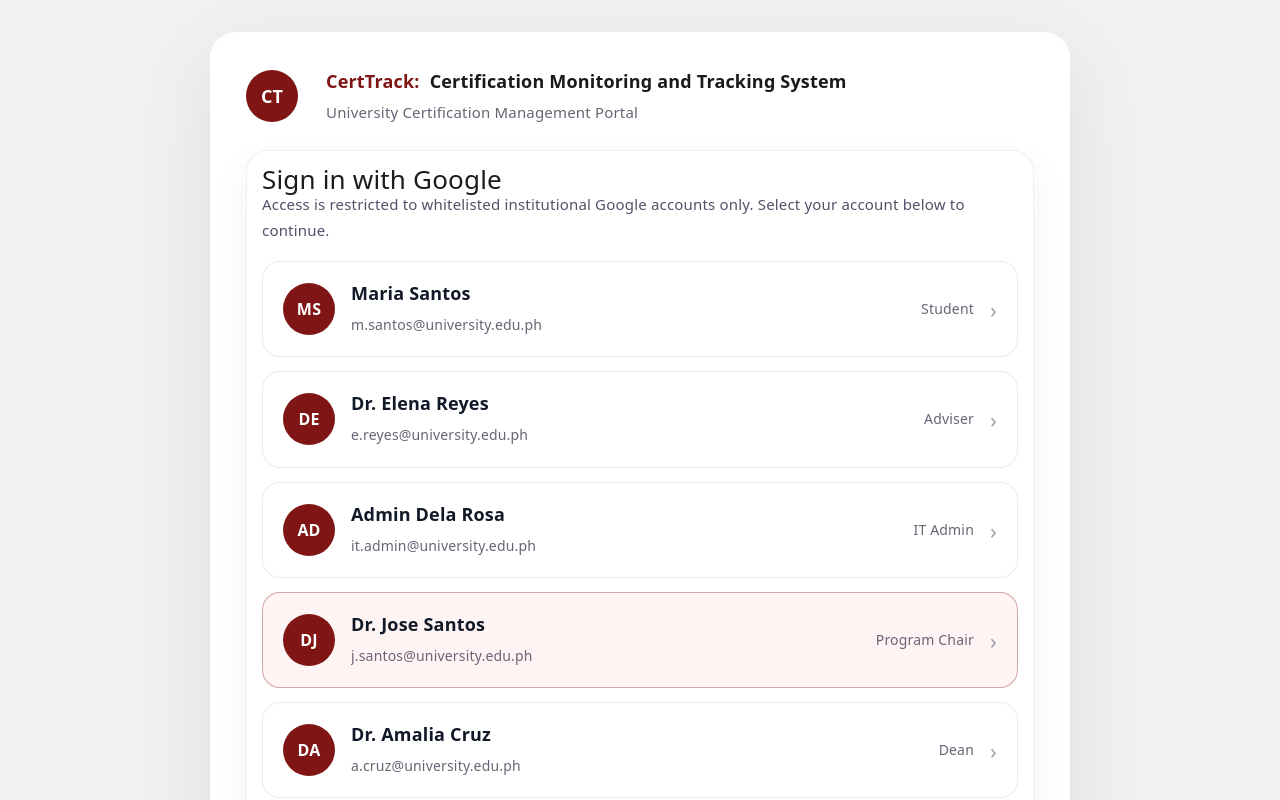
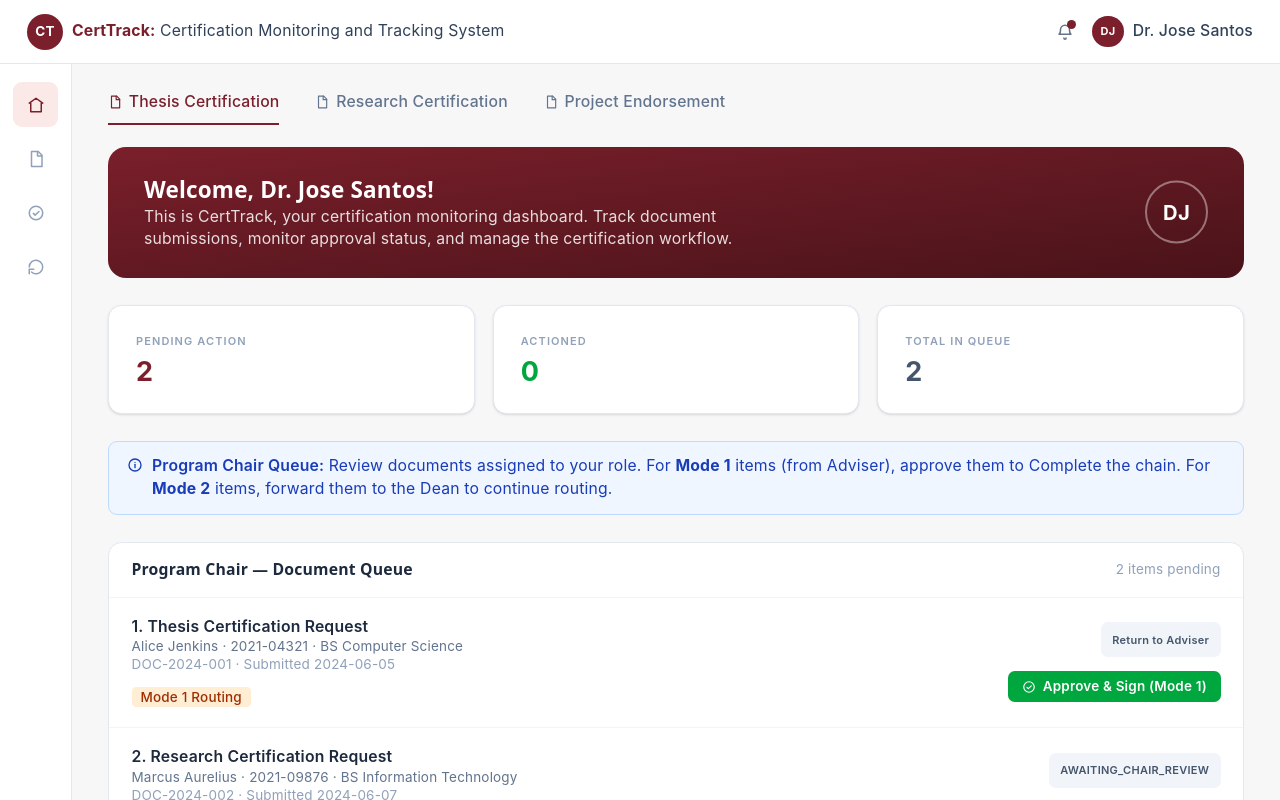
Before and after one commit to jaeee2428/FREC-Monitoring-System, a React (Vite) app in the folder frontend/: page / in a window 1280 px wide. Both pictures are taken after a click on the button 640 px from the left and 639 px from the top of the page. Shown: the top 800 px of the page. Built offline with nearby package versions, Linux system fonts and the light colour scheme.

Commit message:
Update dashboard, login page, accounts and app
+ included data accounts function for program chair
+ loginpage also included isProgramChairRole login
+ mock data accounts

```diff
--- a/frontend/src/App.jsx
+++ b/frontend/src/App.jsx
@@ -1,7 +1,8 @@
 import { useEffect, useState } from 'react'
 import './App.css'
-import { isAdviserRole } from './data/accounts.js'
+import { isAdviserRole, isProgramChairRole } from './data/accounts.js'
 import AdviserDashboard from './pages/adviser/dashboard.jsx'
+import ProgramChairDashboard from './pages/program-chair/dashboard.jsx'
 import LoginPage from './pages/LoginPage.jsx'
 
 const SESSION_KEY = 'mockSession'
@@ -50,10 +51,17 @@ function App() {
     setSession(null)
   }
 
+  // 1. If logged in as Adviser, show the Adviser Dashboard
   if (session && isAdviserRole(session.role)) {
     return <AdviserDashboard user={session} onLogout={handleSignOut} />
   }
 
+  // 2. UPDATED: If logged in as Program Chair, show your new ProgramChairDashboard
+  if (session && isProgramChairRole(session.role)) {
+    return <ProgramChairDashboard user={session} onLogout={handleSignOut} />
+  }
+
+  // 3. If not logged in at all, show the Login Page
   return <LoginPage onSignIn={handleSignIn} />
 }
 
--- a/frontend/src/data/accounts.js
+++ b/frontend/src/data/accounts.js
@@ -42,3 +42,7 @@ export const defaultAccount = accounts[0]
 export function isAdviserRole(role) {
     return ['adviser', 'advisor'].includes(role?.toLowerCase())
 }
+
+export function isProgramChairRole(role) {
+    return role?.toLowerCase() === 'program chair'
+}
--- a/frontend/src/pages/LoginPage.jsx
+++ b/frontend/src/pages/LoginPage.jsx
@@ -1,6 +1,7 @@
 import { useEffect, useState } from 'react'
 import AuthCard from '../components/AuthCard'
-import { accounts, defaultAccount, isAdviserRole } from '../data/accounts'
+import { accounts, defaultAccount, isAdviserRole, isProgramChairRole } from '../data/accounts'
+
 
 function LoginPage({ onSignIn }) {
     const [selectedAccount, setSelectedAccount] = useState(() => {
@@ -23,7 +24,7 @@ function LoginPage({ onSignIn }) {
     const handleAccountClick = (account) => {
         setSelectedAccount(account)
 
-        if (isAdviserRole(account.role)) {
+        if (isAdviserRole(account.role) || isProgramChairRole(account.role)) {
             onSignIn(account)
         }
     }
@@ -70,8 +71,8 @@ function LoginPage({ onSignIn }) {
                 </div>
 
                 <div className="session-note">
-                    {isAdviserRole(selectedAccount.role)
-                        ? `Adviser account selected — click "${selectedAccount.name}" to open the dashboard.`
+                    {isAdviserRole(selectedAccount.role) || isProgramChairRole(selectedAccount.role)
+                        ? `Whitelisted account selected — click "${selectedAccount.name}" to open the dashboard.`
                         : `Mock signed-in account: ${selectedAccount.name} — ${selectedAccount.email}`}
                 </div>
             </div>
--- a/frontend/src/pages/program-chair/dashboard.jsx
+++ b/frontend/src/pages/program-chair/dashboard.jsx
@@ -0,0 +1,188 @@
+import React, { useState } from "react";
+import "../../App.css";
+import DashboardLayout from "../../layouts/DashboardLayout";
+import { StatCard } from "../../components/StatCard";
+import { InfoIcon, CheckCircleIcon, ArrowRightCircleIcon } from "../../components/icons";
+
+// Initial mock data simulating queue items passed forward to the Program Chair
+const INITIAL_QUEUE = [
+  {
+    id: "DOC-2024-001",
+    title: "Thesis Certification Request",
+    student: "Alice Jenkins",
+    studentNo: "2021-04321",
+    program: "BS Computer Science",
+    submitted: "2024-06-05",
+    status: "Return to Adviser", // PBI-23 AC1 status
+    mode: 1, // Mode 1 item
+  },
+  {
+    id: "DOC-2024-002",
+    title: "Research Certification Request",
+    student: "Marcus Aurelius",
+    studentNo: "2021-09876",
+    program: "BS Information Technology",
+    submitted: "2024-06-07",
+    status: "AWAITING_CHAIR_REVIEW", // PBI-24 AC1 status
+    mode: 2, // Mode 2 item
+  },
+];
+
+export default function ProgramChairDashboard({
+  user = { name: "Dr. Jose Santos", initials: "JS" },
+  onLogout
+}) {
+  const [activeTab, setActiveTab] = useState(0);
+  const [queue, setQueue] = useState(INITIAL_QUEUE);
+  const [toast, setToast] = useState(null);
+
+  // Helper to trigger feedback banner
+  const showToast = (message) => {
+    setToast(message);
+    window.setTimeout(() => setToast(null), 2200);
+  };
+
+  // PBI-23 AC2: Approval sets status to "COMPLETED"
+  const approveAndSignMode1 = (id) => {
+    const doc = queue.find((d) => d.id === id);
+    setQueue((prev) =>
+      prev.map((d) => (d.id === id ? { ...d, status: "COMPLETED" } : d))
+    );
+    showToast(`Approved & Signed: ${doc.title} marked as COMPLETED.`);
+  };
+
+  // PBI-24 AC2: Forwarding advances status toward Dean review
+  const forwardMode2 = (id) => {
+    const doc = queue.find((d) => d.id === id);
+    setQueue((prev) =>
+      prev.map((d) => (d.id === id ? { ...d, status: "FORWARDED-DEAN" } : d))
+    );
+    showToast(`Forwarded: ${doc.title} advanced to Dean Review.`);
+  };
+
+  // Status-based counts
+  const pendingCount = queue.filter(
+    (d) => d.status === "Return to Adviser" || d.status === "AWAITING_CHAIR_REVIEW"
+  ).length;
+
+  const actionedCount = queue.filter(
+    (d) => d.status === "COMPLETED" || d.status === "FORWARDED-DEAN"
+  ).length;
+
+  // Filter queue to display only relevant items
+  const activeQueueItems = queue.filter(
+    (d) => d.status === "Return to Adviser" || d.status === "AWAITING_CHAIR_REVIEW"
+  );
+
+  return (
+    <DashboardLayout
+      userName={user.name}
+      userInitials={user.initials}
+      activeTab={activeTab}
+      onTabChange={setActiveTab}
+      showAddButton={false} // Chairs usually don't initiate submissions
+      onLogout={onLogout}
+    >
+      {/* Welcome Banner */}
+      <div className="relative mb-6 overflow-hidden rounded-2xl bg-gradient-to-br from-[#7a1f2b] to-[#4a1319] px-8 py-6 text-white">
+        <h1 className="!m-0 !text-xl !font-bold !text-white">Welcome, {user.name}!</h1>
+        <p className="mt-1 max-w-xl text-sm text-white/85">
+          This is CertTrack, your certification monitoring dashboard. Track document
+          submissions, monitor approval status, and manage the certification workflow.
+        </p>
+        <div className="absolute right-8 top-1/2 flex h-14 w-14 -translate-y-1/2 items-center justify-center rounded-full border-2 border-white/40 text-lg font-bold">
+          {user.initials}
+        </div>
+      </div>
+
+      {/* Analytics Counter Row */}
+      <div className="mb-6 flex gap-4">
+        <StatCard label="PENDING ACTION" value={pendingCount} valueColor="text-[#7a1f2b]" />
+        <StatCard label="ACTIONED" value={actionedCount} valueColor="text-green-600" />
+        <StatCard label="TOTAL IN QUEUE" value={queue.length} valueColor="text-slate-600" />
+      </div>
+
+      {/* Program Chair Guide Alert */}
+      <div className="mb-6 flex items-start gap-2 rounded-lg border border-blue-200 bg-blue-50 px-4 py-3 text-sm text-blue-800">
+        <InfoIcon size={16} className="mt-0.5 shrink-0" />
+        <p>
+          <span className="font-semibold">Program Chair Queue:</span> Review documents assigned to your role.
+          For <strong>Mode 1</strong> items (from Adviser), approve them to Complete the chain. For <strong>Mode 2</strong> items,
+          forward them to the Dean to continue routing.
+        </p>
+      </div>
+
+      {/* Pending Queue List */}
+      <div className="rounded-xl border border-slate-200 bg-white">
+        <div className="flex items-center justify-between border-b border-slate-100 px-5 py-3.5">
+          <h2 className="!text-sm !font-semibold !text-slate-800">Program Chair — Document Queue</h2>
+          <span className="text-xs text-slate-400">{activeQueueItems.length} items pending</span>
+        </div>
+
+        {activeQueueItems.length === 0 ? (
+          <div className="px-5 py-10 text-center text-sm text-slate-400">
+            No documents pending action.
+          </div>
+        ) : (
+          activeQueueItems.map((doc, idx) => (
+            <div key={doc.id} className="flex items-center justify-between border-b border-slate-100 last:border-0 px-5 py-4">
+              <div>
+                <p className="text-sm font-semibold text-slate-800">
+                  {idx + 1}. {doc.title}
+                </p>
+                <p className="mt-1 text-xs text-slate-500">
+                  {doc.student} · {doc.studentNo} · {doc.program}
+                </p>
+                <p className="text-xs text-slate-400">
+                  {doc.id} · Submitted {doc.submitted}
+                </p>
+                <div className="mt-2">
+                  <span className="rounded bg-orange-100 px-2 py-0.5 text-xs font-medium text-orange-800">
+                    Mode {doc.mode} Routing
+                  </span>
+                </div>
+              </div>
+
+              <div className="flex flex-col items-end gap-3">
+                <span className="rounded-md bg-slate-100 px-2.5 py-1 text-[11px] font-semibold tracking-wide text-slate-600">
+                  {doc.status}
+                </span>
+
+                <div className="flex gap-2">
+                  {/* PBI-23 UI Action: Mode 1 - Review and Sign */}
+                  {doc.mode === 1 && (
+                    <button
+                      type="button"
+                      onClick={() => approveAndSignMode1(doc.id)}
+                      className="flex items-center gap-1.5 rounded-md bg-green-600 px-3 py-1.5 text-xs font-semibold text-white hover:bg-green-700 transition-colors"
+                    >
+                      <CheckCircleIcon size={14} /> Approve & Sign (Mode 1)
+                    </button>
+                  )}
+
+                  {/* PBI-24 UI Action: Mode 2 - Review and Forward */}
+                  {doc.mode === 2 && (
+                    <button
+                      type="button"
+                      onClick={() => forwardMode2(doc.id)}
+                      className="flex items-center gap-1.5 rounded-md bg-[#e6b8bd] px-3 py-1.5 text-xs font-semibold text-[#7a1f2b] hover:bg-[#dba3aa] transition-colors"
+                    >
+                      <ArrowRightCircleIcon size={14} /> Forward to Dean
+                    </button>
+                  )}
+                </div>
+              </div>
+            </div>
+          ))
+        )}
+      </div>
+
+      {/* Toast Notification Pop-up */}
+      {toast && (
+        <div className="fixed bottom-6 left-1/2 -translate-x-1/2 rounded-lg bg-slate-900 px-4 py-2.5 text-sm text-white shadow-lg z-50">
+          {toast}
+        </div>
+      )}
+    </DashboardLayout>
+  );
+}
```
